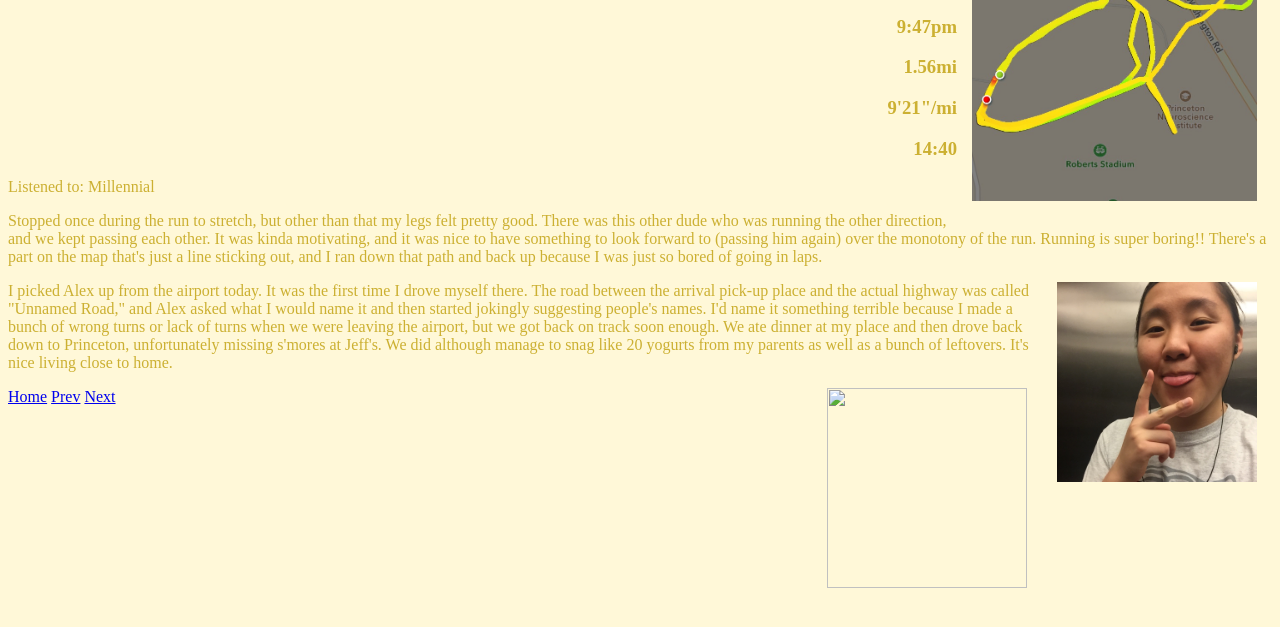
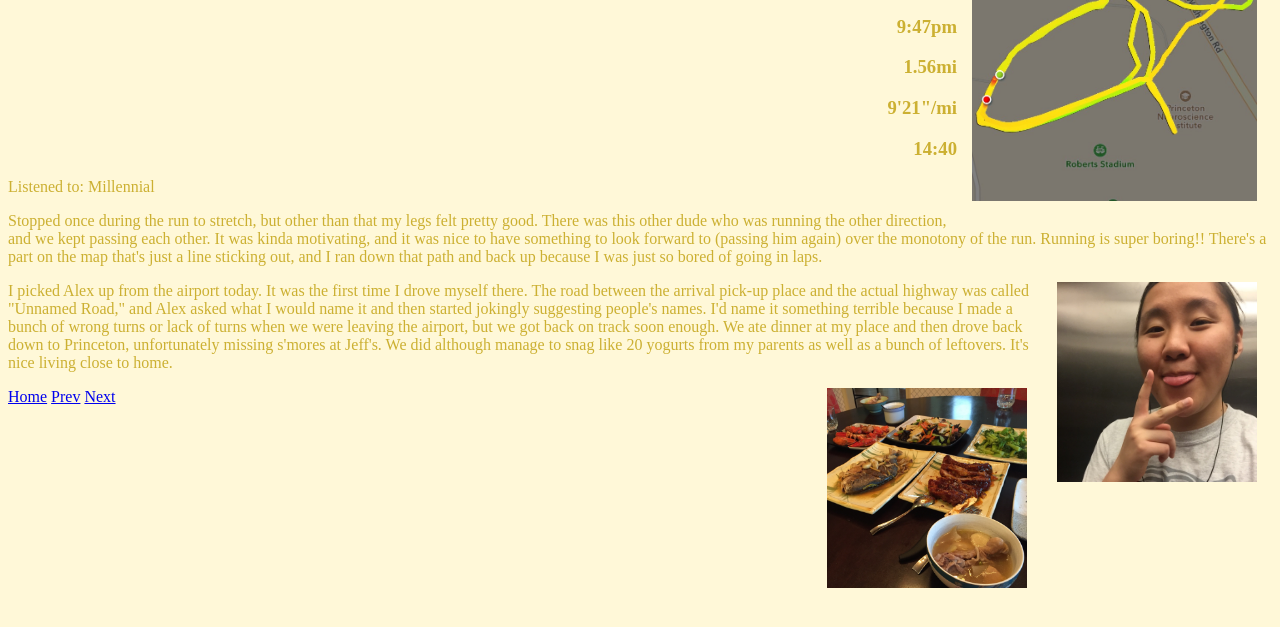
Before and after one commit to amytong/amytong.github.io, a plain HTML site: page chain/posts/post8.html in a window 1280 px wide. Shown: the part 105-732 px from the top of the page. Drawn offline with Linux system fonts and the light colour scheme.

Commit message:
Fix image location in post8.html

```diff
--- a/chain/posts/post8.html
+++ b/chain/posts/post8.html
@@ -38,7 +38,7 @@
       I picked Alex up from the airport today. It was the first time I drove myself there. The road between the arrival pick-up place and the actual highway was called "Unnamed Road," and Alex asked what I would name it and then started jokingly suggesting people's names. I'd name it something terrible because I made a bunch of wrong turns or lack of turns when we were leaving the airport, but we got back on track soon enough. We ate dinner at my place and then drove back down to Princeton, unfortunately missing s'mores at Jeff's. We did although manage to snag like 20 yogurts from my parents as well as a bunch of leftovers. It's nice living close to home.
     </p>
     <p>
-      <img src="images/food626.jpg" width="200" height="200">
+      <img src="../images/food626.jpg" width="200" height="200">
     </p>
     <a href="../">Home</a>
     <a href="post7">Prev</a>
```
